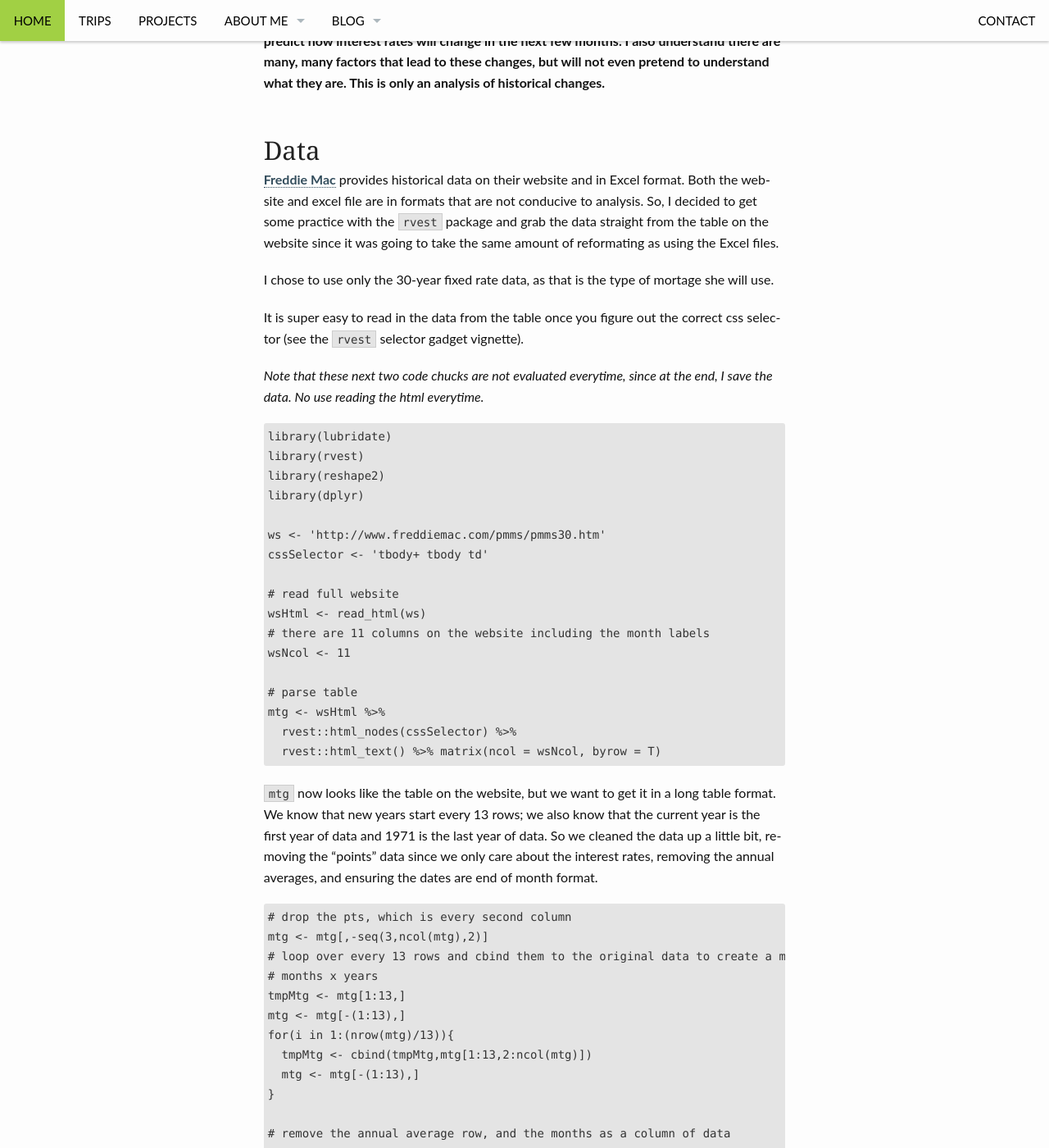
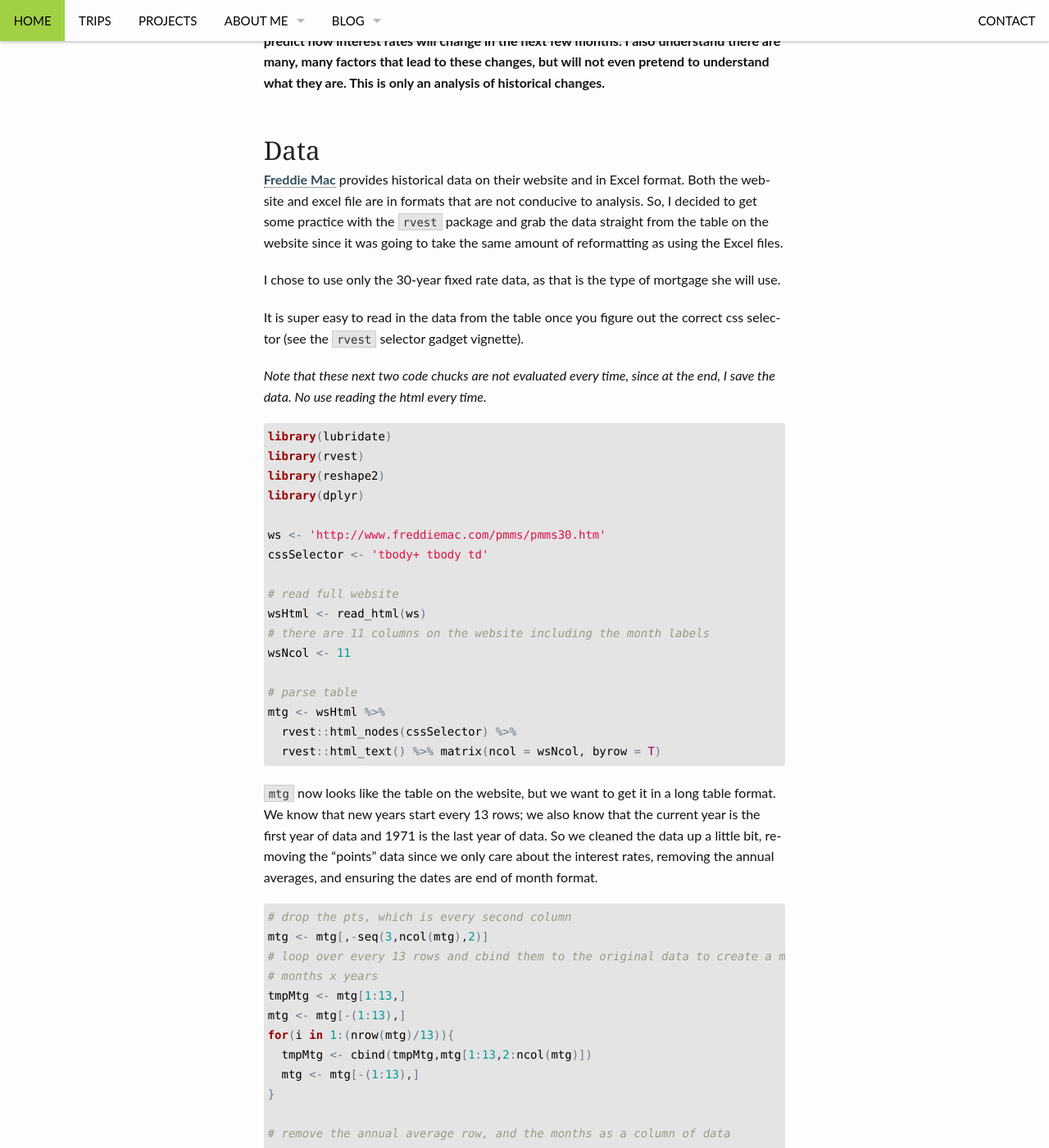
Before and after one commit to rabutler/rabutler.github.io, a Jekyll site: the page built from projects/historical-mortgage-interest.html, in a window 1280 px wide and 1400 px high, scrolled down 470 px. Shown: the whole window at 82% size. Built offline with Jekyll 4.4.1, drawn with Linux system fonts in a browser that asks for light colours; some of the changed text lies outside the part shown.

Commit message:
updated to now include R syntax highlighting references and scripts

```diff
--- a/projects/historical-mortgage-interest.html
+++ b/projects/historical-mortgage-interest.html
@@ -17,10 +18,10 @@
 </div>
 <div id="data" class="section level2">
 <h2>Data</h2>
-<p><a href="'http://www.freddiemac.com/pmms/pmms30.htm'">Freddie Mac</a> provides historical data on their website and in Excel format. Both the website and excel file are in formats that are not conducive to analysis. So, I decided to get some practice with the <code>rvest</code> package and grab the data straight from the table on the website since it was going to take the same amount of reformating as using the Excel files.</p>
-<p>I chose to use only the 30-year fixed rate data, as that is the type of mortage she will use.</p>
+<p><a href="'http://www.freddiemac.com/pmms/pmms30.htm'">Freddie Mac</a> provides historical data on their website and in Excel format. Both the website and excel file are in formats that are not conducive to analysis. So, I decided to get some practice with the <code>rvest</code> package and grab the data straight from the table on the website since it was going to take the same amount of reformatting as using the Excel files.</p>
+<p>I chose to use only the 30-year fixed rate data, as that is the type of mortgage she will use.</p>
 <p>It is super easy to read in the data from the table once you figure out the correct css selector (see the <code>rvest</code> selector gadget vignette).</p>
-<p><em>Note that these next two code chucks are not evaluated everytime, since at the end, I save the data. No use reading the html everytime.</em></p>
+<p><em>Note that these next two code chucks are not evaluated every time, since at the end, I save the data. No use reading the html every time.</em></p>
 <pre class="r"><code>library(lubridate)
 library(rvest)
 library(reshape2)
```
Also changed, not shown: other parts of projects/historical-mortgage-interest.html (+2 -1 lines).
